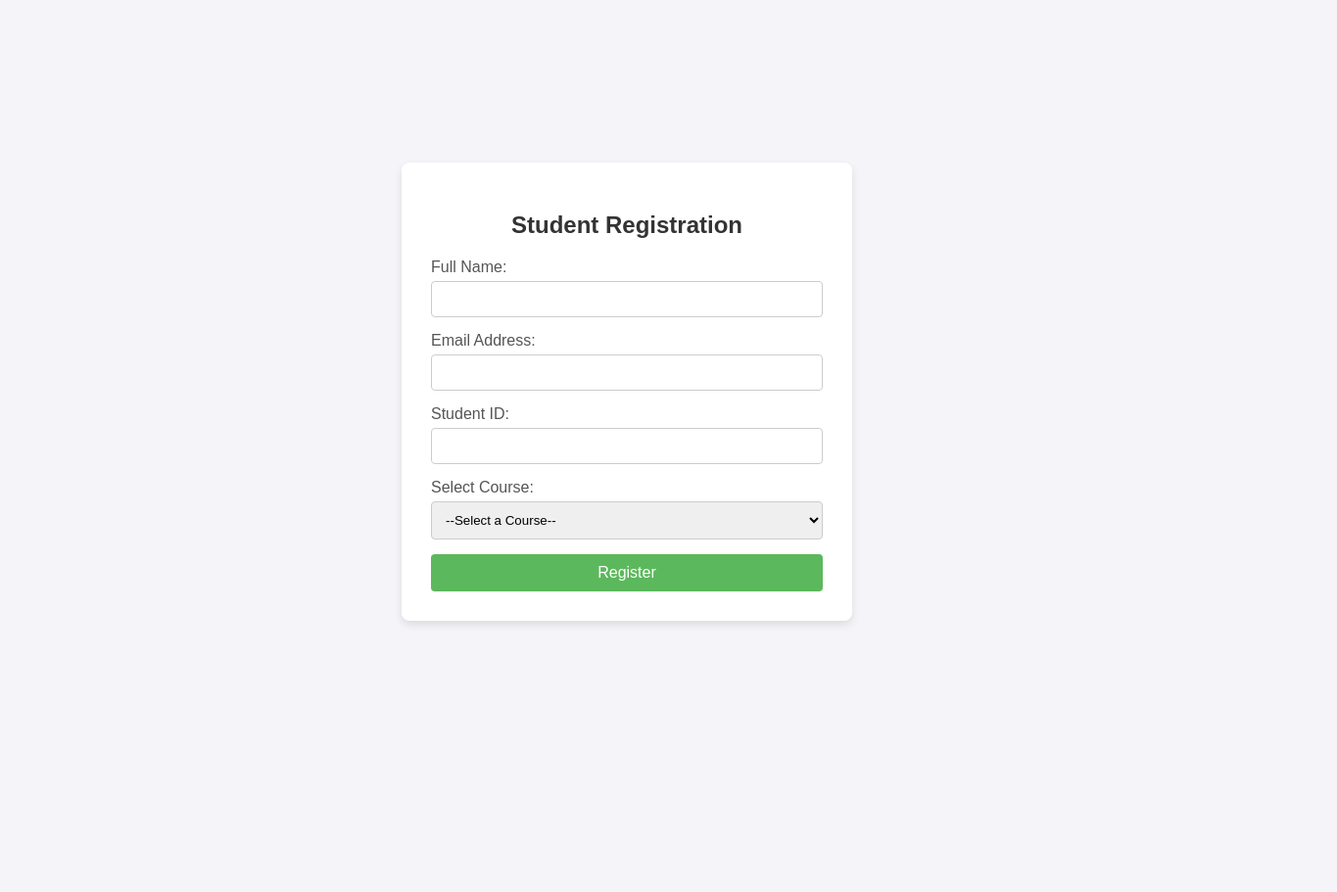
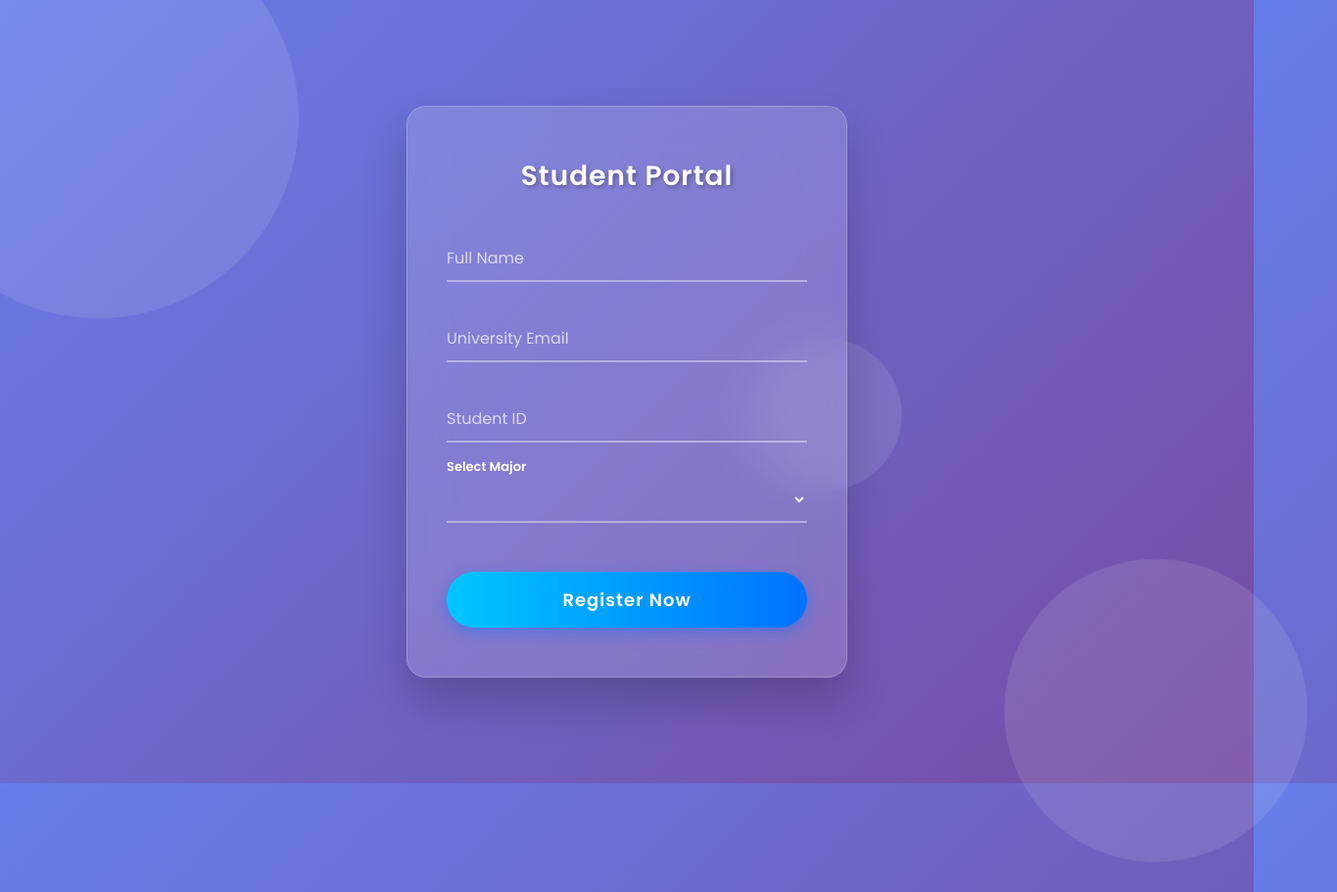
Before and after one commit to Aakash96511/HTML-BY-AAKASH, a plain HTML site: page index.html in a window 1280 px wide. Shown: the whole page at 98% size, 1365 px wide, since content can reach past the window. Before the commit the page ends 800 px from the top, so only its background shows below. Drawn offline with Linux system fonts and the light colour scheme.

Commit message:
Enhance UI with glassmorphism, animations and JS validation

```diff
--- a/index.html
+++ b/index.html
@@ -3,91 +3,240 @@
 <head>
     <meta charset="UTF-8">
     <meta name="viewport" content="width=device-width, initial-scale=1.0">
-    <title>Student Registration Form</title>
+    <title>Advanced Student Registration</title>
+    <link href="https://fonts.googleapis.com/css2?family=Poppins:wght@300;400;600&display=swap" rel="stylesheet">
     <style>
+        * {
+            margin: 0;
+            padding: 0;
+            box-sizing: border-box;
+            font-family: 'Poppins', sans-serif;
+        }
+
         body {
-            font-family: Arial, sans-serif;
-            background-color: #f4f4f9;
+            min-height: 100vh;
             display: flex;
             justify-content: center;
             align-items: center;
-            height: 100vh;
-            margin: 0;
+            background: linear-gradient(135deg, #667eea 0%, #764ba2 100%);
+            overflow: hidden;
+            position: relative;
         }
+
+        /* Animated background elements */
+        .circle {
+            position: absolute;
+            border-radius: 50%;
+            background: rgba(255, 255, 255, 0.1);
+            animation: float 10s infinite ease-in-out alternate;
+            z-index: 1;
+        }
+        .circle-1 { width: 400px; height: 400px; top: -100px; left: -100px; }
+        .circle-2 { width: 300px; height: 300px; bottom: -50px; right: -50px; animation-duration: 12s; animation-direction: alternate-reverse; }
+        .circle-3 { width: 150px; height: 150px; top: 40%; left: 60%; animation-duration: 8s; }
+
+        @keyframes float {
+            0% { transform: translateY(0px) rotate(0deg) scale(1); }
+            100% { transform: translateY(40px) rotate(20deg) scale(1.05); }
+        }
+
         .form-container {
-            background-color: white;
-            padding: 30px;
-            border-radius: 8px;
-            box-shadow: 0 4px 8px rgba(0, 0, 0, 0.1);
+            position: relative;
+            z-index: 2;
+            background: rgba(255, 255, 255, 0.15);
+            backdrop-filter: blur(20px);
+            -webkit-backdrop-filter: blur(20px);
+            border: 1px solid rgba(255, 255, 255, 0.2);
+            border-radius: 20px;
+            padding: 50px 40px;
             width: 100%;
-            max-width: 400px;
+            max-width: 450px;
+            box-shadow: 0 25px 45px rgba(0, 0, 0, 0.2);
+            transition: transform 0.4s cubic-bezier(0.175, 0.885, 0.32, 1.275);
         }
+
+        .form-container:hover {
+            transform: translateY(-5px);
+        }
+
         h2 {
             text-align: center;
-            color: #333;
+            color: #fff;
+            margin-bottom: 40px;
+            font-size: 28px;
+            font-weight: 600;
+            letter-spacing: 1px;
+            text-shadow: 2px 2px 4px rgba(0,0,0,0.3);
         }
-        .form-group {
+
+        .input-group {
+            position: relative;
+            margin-bottom: 35px;
+        }
+
+        .input-group input, .input-group select {
+            width: 100%;
+            padding: 10px 0;
+            font-size: 16px;
+            color: #fff;
+            border: none;
+            border-bottom: 2px solid rgba(255, 255, 255, 0.4);
+            outline: none;
+            background: transparent;
+            transition: border-color 0.3s;
+        }
+
+        .input-group select {
+            cursor: pointer;
+        }
+
+        .input-group select option {
+            background: #764ba2;
+            color: #fff;
+        }
+
+        .input-group label {
+            position: absolute;
+            top: 10px;
+            left: 0;
+            font-size: 16px;
+            color: rgba(255, 255, 255, 0.7);
+            pointer-events: none;
+            transition: 0.3s ease all;
+        }
+
+        .input-group input:focus, .input-group input:valid, .input-group select:valid {
+            border-bottom-color: #fff;
+        }
+
+        .input-group input:focus ~ label,
+        .input-group input:valid ~ label,
+        .input-group.select-group label {
+            top: -20px;
+            font-size: 13px;
+            color: #fff;
+            font-weight: 600;
+        }
+
+        button {
+            width: 100%;
+            padding: 15px;
+            background: linear-gradient(90deg, #00c6ff 0%, #0072ff 100%);
+            color: #fff;
+            border: none;
+            border-radius: 30px;
+            font-size: 18px;
+            font-weight: 600;
+            letter-spacing: 1px;
+            cursor: pointer;
+            transition: all 0.3s ease;
+            margin-top: 15px;
+            box-shadow: 0 5px 15px rgba(0,114,255,0.4);
+        }
+
+        button:hover {
+            transform: translateY(-2px);
+            box-shadow: 0 8px 20px rgba(0,114,255,0.6);
+            background: linear-gradient(90deg, #0072ff 0%, #00c6ff 100%);
+        }
+
+        button:active {
+            transform: scale(0.96);
+        }
+
+        /* Success animation styling */
+        .success-state {
+            text-align: center;
+            color: white;
+            animation: fadeIn 0.8s;
+        }
+        .success-state h3 {
+            font-size: 26px;
             margin-bottom: 15px;
         }
-        label {
-            display: block;
-            margin-bottom: 5px;
-            color: #555;
+        .success-state p {
+            font-size: 16px;
+            opacity: 0.9;
         }
-        input[type="text"],
-        input[type="email"],
-        select {
-            width: 100%;
-            padding: 10px;
-            border: 1px solid #ccc;
-            border-radius: 4px;
-            box-sizing: border-box;
+        .success-icon {
+            font-size: 60px;
+            margin-bottom: 20px;
+            display: inline-block;
+            animation: popIn 0.6s cubic-bezier(0.175, 0.885, 0.32, 1.275);
         }
-        button[type="submit"] {
-            width: 100%;
-            padding: 10px;
-            background-color: #5cb85c;
-            color: white;
-            border: none;
-            border-radius: 4px;
-            cursor: pointer;
-            font-size: 16px;
+
+        @keyframes fadeIn {
+            0% { opacity: 0; }
+            100% { opacity: 1; }
         }
-        button[type="submit"]:hover {
-            background-color: #4cae4c;
+
+        @keyframes popIn {
+            0% { transform: scale(0); opacity: 0; }
+            80% { transform: scale(1.1); opacity: 1; }
+            100% { transform: scale(1); opacity: 1; }
         }
+
     </style>
 </head>
 <body>
 
-<div class="form-container">
-    <h2>Student Registration</h2>
-    <form action="#" method="POST" id="registrationForm">
-        <div class="form-group">
-            <label for="fullName">Full Name:</label>
-            <input type="text" id="fullName" name="fullName" required>
+    <!-- Animated Shapes -->
+    <div class="circle circle-1"></div>
+    <div class="circle circle-2"></div>
+    <div class="circle circle-3"></div>
+
+    <div class="form-container" id="formContainer">
+        <h2>Student Portal</h2>
+        <form id="registrationForm" onsubmit="handleFormSubmit(event)">
+            <div class="input-group">
+                <input type="text" id="fullName" name="fullName" required autocomplete="off">
+                <label for="fullName">Full Name</label>
             </div>
-        <div class="form-group">
-            <label for="email">Email Address:</label>
-            <input type="email" id="email" name="email" required>
+
+            <div class="input-group">
+                <input type="email" id="email" name="email" required autocomplete="off">
+                <label for="email">University Email</label>
             </div>
-        <div class="form-group">
-            <label for="studentId">Student ID:</label>
-            <input type="text" id="studentId" name="studentId" required>
+
+            <div class="input-group">
+                <!-- Using pattern for validation -->
+                <input type="text" id="studentId" name="studentId" required autocomplete="off" pattern="[A-Za-z0-9]{6,10}" title="Must be 6-10 alphanumeric characters">
+                <label for="studentId">Student ID</label>
             </div>
-        <div class="form-group">
-            <label for="course">Select Course:</label>
+
+            <div class="input-group select-group">
                 <select id="course" name="course" required>
-                <option value="">--Select a Course--</option>
-                <option value="cs">Computer Science</option>
-                <option value="eng">Engineering</option>
-                <option value="math">Mathematics</option>
-                <option value="physics">Physics</option>
+                    <option value="" disabled selected></option>
+                    <option value="cs">Computer Science & Engineering</option>
+                    <option value="ai">Artificial Intelligence</option>
+                    <option value="ds">Data Science</option>
+                    <option value="cyber">Cybersecurity</option>
                 </select>
+                <label for="course">Select Major</label>
             </div>
-        <button type="submit">Register</button>
+
+            <button type="submit">Register Now</button>
         </form>
     </div>
 
+    <script>
+        function handleFormSubmit(event) {
+            event.preventDefault();
+
+            // Get form values
+            const name = document.getElementById('fullName').value;
+            const studentId = document.getElementById('studentId').value;
+
+            // Transition to Success state
+            const container = document.getElementById('formContainer');
+            container.innerHTML = `
+                <div class="success-state">
+                    <div class="success-icon">🎉</div>
+                    <h3>Welcome, ${name.split(' ')[0]}!</h3>
+                    <p>Registration successful. ID: ${studentId}</p>
+                </div>
+            `;
+        }
+    </script>
 </body>
 </html>
```
Lines whose indentation alone changed are shown as unchanged.
